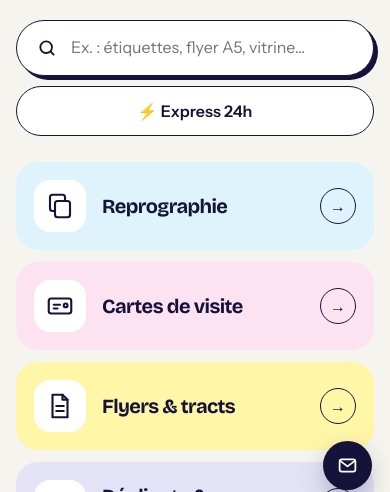
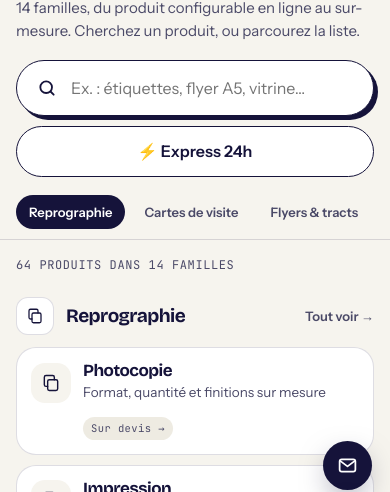
Before and after one commit to mauripresse/mauripresse, a plain HTML site: page catalogue.html in a window 390 px wide. Shown: the part 278-770 px from the top of the page. Drawn offline with nearby package versions, Linux system fonts and the light colour scheme.

Commit message:
Mise à jour du site (13/11/2026 11:46)

```diff
--- a/assets/style.css
+++ b/assets/style.css
@@ -355,18 +355,6 @@ a:hover > .arrow, .btn:hover .arrow { transform: translateX(4px); }
 
 /* ---------- Catalogue ---------- */
 .catalog { display: grid; grid-template-columns: 250px minmax(0, 1fr); gap: clamp(24px, 4vw, 56px); padding-top: 36px; align-items: start; }
-.side { position: sticky; top: 150px; max-height: calc(100vh - 170px); overflow-y: auto; }
-.side input { width: 100%; padding: 12px 16px; border-radius: 12px; border: 1.5px solid var(--ink); background: var(--white); margin-bottom: 16px; }
-.side a { display: flex; justify-content: space-between; gap: 10px; padding: 8px 12px; border-radius: 10px; font-size: 14.5px; font-weight: 500; }
-.side a:hover { background: var(--paper-2); }
-.side a span { font-family: var(--mono); font-size: 11px; color: var(--ink-soft); }
-.toggle { display: flex; align-items: center; gap: 10px; padding: 12px; margin-bottom: 12px; border-radius: 12px; background: var(--white); border: 1px solid var(--line); font-size: 14px; font-weight: 600; cursor: pointer; }
-.toggle input { width: 18px; height: 18px; margin: 0; accent-color: var(--magenta); }
-.cgroup { padding-block: 28px; border-bottom: 1px solid var(--line); scroll-margin-top: 160px; }
-.cgroup:first-child { padding-top: 0; }
-.cgroup__head { display: flex; align-items: baseline; gap: 14px; margin-bottom: 18px; }
-.cgroup__head h2 { font-size: clamp(24px, 3vw, 34px); }
-.cgroup__head span { font-family: var(--mono); font-size: 12px; color: var(--cyan); }
 .items { display: grid; grid-template-columns: repeat(auto-fill, minmax(230px, 1fr)); gap: 10px; }
 .item { display: flex; flex-direction: column; gap: 10px; justify-content: space-between; min-height: 104px; padding: 16px; border-radius: var(--radius); background: var(--white); border: 1px solid var(--line); transition: border-color .15s, transform .15s, box-shadow .15s; }
 .item:hover { border-color: var(--ink); transform: translateY(-3px); box-shadow: 4px 4px 0 var(--ink); }
@@ -541,7 +529,6 @@ h1 sup, h2 sup { font-size: .5em; vertical-align: super; }
 .chips { display: flex; flex-wrap: wrap; gap: 8px; }
 .chips a { padding: 9px 16px; border-radius: 999px; border: 1.5px solid var(--ink); font-weight: 600; font-size: 14.5px; transition: background .15s, color .15s; }
 .chips a:hover { background: var(--ink); color: #fff; }
-.cgroup__head h2 a:hover { color: var(--cyan); }
 
 /* ---------- Page panier ---------- */
 .stepper { display: flex; flex-wrap: wrap; gap: 8px 22px; padding: 0; margin: 6px 0 0; list-style: none; counter-reset: st; font-family: var(--mono); font-size: 12px; text-transform: uppercase; letter-spacing: .05em; color: var(--ink-soft); }
@@ -838,22 +825,8 @@ h1 sup, h2 sup { font-size: .5em; vertical-align: super; }
   .recap dl { display: none; }
   .assure { display: none; }
 
-  /* Catalogue : une famille à la fois */
-  .side nav { display: none; }
-  .cgroup { padding-block: 0; }
-  .cgroup__head { margin: 0; padding: 16px 0; cursor: pointer; align-items: center; }
-  .cgroup__head h2 { font-size: 20px; }
-  .cgroup__head h2 a { pointer-events: none; }
-  .cgroup__head em { display: block; margin-left: auto; font-family: var(--mono); font-size: 12px; color: var(--ink-soft); }
-  .cgroup__head::after { content: "+"; font-family: var(--mono); font-size: 18px; }
-  .cgroup.is-open .cgroup__head::after { content: "–"; }
-  .cgroup .items { display: none; padding-bottom: 18px; }
-  .cgroup.is-open .items, .filtering .cgroup .items, .items--lg { display: grid; animation: up .35s cubic-bezier(.2,.8,.2,1); }
-  .item { min-height: 0; padding: 14px; }
   .items--lg .item { min-height: 0; padding: 16px; }
   .items--lg .item p { display: none; }
-  .section .cgroup__head { cursor: default; padding: 0 0 14px; }
-  .section .cgroup__head::after { content: none; }
 }
 
 /* L'en-tête reste collé en haut : pas de conteneur de défilement sur body */
@@ -1016,24 +989,27 @@ body { overflow-x: clip; }
 .cbar__x input:checked + span { background: var(--magenta); border-color: var(--magenta); color: #fff; }
 .cbar__x input:focus-visible + span { outline: 3px solid var(--cyan); outline-offset: 2px; }
 
-.fams { display: grid; grid-template-columns: repeat(3, minmax(0, 1fr)); gap: 20px; }
-.fam { display: flex; flex-direction: column; gap: 22px; padding: 28px; min-height: 250px; border-radius: 26px; background: var(--white); transition: transform .25s cubic-bezier(.2,.8,.2,1), box-shadow .25s; -webkit-tap-highlight-color: transparent; }
-.fam.t1 { background: var(--cyan-soft); } .fam.t2 { background: #fde3f1; } .fam.t3 { background: #fff6a8; } .fam.t4 { background: #e4e2f6; }
-.fam__ico { width: 60px; height: 60px; border-radius: 18px; background: var(--white); display: grid; place-items: center; transition: transform .35s cubic-bezier(.2,.8,.2,1), background .2s, color .2s; }
-.fam__ico svg { width: 30px; height: 30px; }
-.fam__txt { flex: 1; }
-.fam h2 { font-size: 28px; }
-.fam p { color: var(--ink-soft); margin-top: 8px; font-size: 15.5px; }
-.fam__foot { display: flex; align-items: center; gap: 10px; font-family: var(--mono); font-size: 12px; text-transform: uppercase; letter-spacing: .04em; color: var(--ink-soft); }
-.fam__go { margin-left: auto; width: 40px; height: 40px; border-radius: 50%; border: 1.5px solid var(--ink); color: var(--ink); display: grid; place-items: center; font-family: var(--body); font-size: 16px; transition: transform .25s, background .2s, color .2s; }
-.fam:hover { transform: translateY(-6px); box-shadow: 0 26px 44px -24px rgba(21,19,58,.45); }
-.fam:hover .fam__ico { transform: rotate(-8deg) scale(1.08); background: var(--ink); color: #fff; }
-.fam:hover .fam__go { background: var(--ink); color: #fff; transform: rotate(-45deg); }
-.fam:active { transform: scale(.98); }
+/* Catalogue : barre de navigation des familles, collante sous l'en-tête */
+.cnav { position: sticky; top: 112px; z-index: 30; background: rgba(246,244,238,.96); backdrop-filter: blur(10px); border-bottom: 1px solid var(--line); margin-top: 8px; }
+.cnav__track { max-width: var(--wrap); margin: 0 auto; padding: 12px var(--gutter); display: flex; gap: 6px; overflow-x: auto; scrollbar-width: none; }
+.cnav__track::-webkit-scrollbar { display: none; }
+.cnav__track a { flex: none; padding: 8px 16px; border-radius: 999px; font-size: 13.5px; font-weight: 600; color: var(--ink-soft); white-space: nowrap; transition: background .15s, color .15s; }
+.cnav__track a:hover { background: var(--paper-2); color: var(--ink); }
+.cnav__track a.is-on { background: var(--ink); color: #fff; }
+.ccount { padding-top: 22px; font-family: var(--mono); font-size: 12px; text-transform: uppercase; letter-spacing: .05em; color: var(--ink-soft); }
 
-.rhead { display: flex; justify-content: space-between; align-items: center; gap: 16px; flex-wrap: wrap; margin-bottom: 22px; }
-.rhead h2 { font-size: clamp(24px, 3vw, 36px); }
-.rlist { display: grid; gap: 10px; max-width: 920px; }
+/* Catalogue : une section par famille, produits en liste */
+.cgroup { padding-block: 32px; border-bottom: 1px solid var(--line); scroll-margin-top: 160px; }
+.cgroup:last-child { border-bottom: 0; }
+.cgroup__head { display: flex; align-items: center; gap: 16px; margin-bottom: 16px; }
+.cgroup__ico { width: 46px; height: 46px; flex: none; border-radius: 14px; background: var(--white); border: 1px solid var(--line); display: grid; place-items: center; }
+.cgroup__ico svg { width: 22px; height: 22px; }
+.cgroup__head h2 { font-size: clamp(21px, 2.6vw, 28px); }
+.cgroup__head p { display: none; }
+.cgroup__n { font-family: var(--mono); font-size: 12px; color: var(--cyan); white-space: nowrap; }
+.cgroup__all { margin-left: auto; flex: none; font-size: 13.5px; font-weight: 600; color: var(--ink-soft); white-space: nowrap; }
+.cgroup__all:hover { color: var(--ink); text-decoration: underline; text-underline-offset: 3px; }
+.rlist { display: grid; gap: 10px; }
 .rrow { display: grid; grid-template-columns: auto minmax(0, 1fr) auto; gap: 18px; align-items: center; padding: 18px 22px; border-radius: 20px; background: var(--white); border: 1px solid var(--line); transition: border-color .15s, transform .15s, box-shadow .15s; }
 .rrow:hover { border-color: var(--ink); transform: translateX(6px); box-shadow: 4px 4px 0 var(--ink); }
 .rrow__ico { width: 48px; height: 48px; border-radius: 14px; background: var(--paper); display: grid; place-items: center; }
@@ -1044,24 +1020,28 @@ body { overflow-x: clip; }
 .rrow__p b { font-family: var(--display); font-size: 18px; color: var(--ink); }
 [hidden] { display: none !important; }
 
-@media (max-width: 1020px) { .fams { grid-template-columns: repeat(2, minmax(0, 1fr)); } }
 @media (max-width: 720px) {
   .pagehead--plain { padding-bottom: 0; }
   .cbar { flex-direction: column; margin-top: 18px; gap: 10px; }
   .cbar__search { height: 56px; flex: none; box-shadow: 4px 4px 0 var(--ink); }
   .cbar__search input { font-size: 16px; }
   .cbar__x span { justify-content: center; width: 100%; padding: 12px; }
-  .fams { grid-template-columns: 1fr; gap: 12px; }
-  .fam { flex-direction: row; align-items: center; gap: 16px; min-height: 0; padding: 18px; border-radius: 22px; }
-  .fam__ico { width: 52px; height: 52px; border-radius: 16px; flex: none; }
-  .fam h2 { font-size: 20px; }
-  .fam p { display: none; }
-  .fam__foot { gap: 0; }
-  .fam__foot > span:not(.fam__go) { display: none; }
-  .fam__go { width: 36px; height: 36px; }
-  .fam__txt::after { content: attr(data-n); }
-  .rrow { grid-template-columns: auto minmax(0, 1fr); padding: 16px; gap: 14px; }
-  .rrow__p { grid-column: 2; }
+  .cnav { top: 94px; }
+  .cnav__track { padding-block: 10px; }
+  .cnav__track a { padding: 7px 13px; font-size: 13px; }
+  .ccount { padding-top: 16px; }
+  .cgroup { padding-block: 22px; }
+  .cgroup__head { gap: 12px; margin-bottom: 12px; }
+  .cgroup__ico { width: 38px; height: 38px; border-radius: 12px; }
+  .cgroup__ico svg { width: 18px; height: 18px; }
+  .cgroup__head h2 { font-size: 19px; }
+  .cgroup__n { display: none; }
+  .cgroup__all { font-size: 13px; }
+  .rrow { grid-template-columns: auto minmax(0, 1fr); padding: 14px; gap: 12px; }
+  .rrow__ico { width: 40px; height: 40px; }
+  .rrow__ico svg { width: 20px; height: 20px; }
+  .rrow__p { grid-column: 2; margin-top: 2px; }
+  .rrow h3 { font-size: 16px; }
   .rrow h3 { font-size: 17px; }
 
   /* Page devis sur téléphone : contacter d'abord, formulaire épuré, infos ensuite */
--- a/catalogue.html
+++ b/catalogue.html
@@ -19,8 +19,8 @@
 <main>
   <section class="pagehead pagehead--plain"><div class="wrap">
     <nav class="crumbs" aria-label="Fil d'Ariane"><a href="index.html">Accueil</a><span>/</span><span>Catalogue</span></nav>
-    <h1>Que voulez-vous <span class="h-accent">imprimer ?</span></h1>
-    <p>Choisissez une famille, ou cherchez directement un produit.</p>
+    <h1>Tout ce qui <span class="h-accent">s'imprime,</span> classé par famille.</h1>
+    <p>14 familles, du produit configurable en ligne au sur-mesure. Cherchez un produit, ou parcourez la liste.</p>
 
     <div class="cbar">
       <div class="cbar__search">
@@ -33,19 +33,28 @@
     </div>
   </div></section>
 
-  <!-- Vue par défaut : les 14 familles -->
-  <section class="section section--tight" id="view-families"><div class="wrap">
-    <div class="fams" id="fams"></div>
-  </div></section>
+  <nav class="cnav" aria-label="Aller à une famille" id="cnav"><div class="cnav__track" id="cnav-track"></div></nav>
 
-  <!-- Vue recherche : les produits trouvés -->
-  <section class="section section--tight" id="view-results" hidden><div class="wrap">
-    <div class="rhead"><h2 id="r-title"></h2><button type="button" class="btn btn--ghost btn--sm" id="back">← Toutes les familles</button></div>
-    <div class="rlist" id="rlist"></div>
+  <div class="wrap">
+    <p class="ccount" id="ccount" aria-live="polite"></p>
+    <div id="cgroups"></div>
     <div class="cempty" id="noresult" hidden>
       <h2>Aucun produit trouvé.</h2>
       <p>Nous imprimons aussi sur mesure : décrivez-nous votre projet, l'équipe vous répond avec un prix et un délai.</p>
       <div class="hero__cta"><a class="btn" href="contact.html">Demander un devis <span class="arrow">→</span></a></div>
+    </div>
+  </div>
+
+  <section class="section section--tight"><div class="wrap">
+    <div class="urgent">
+      <div>
+        <h2>Un produit qui n'est pas dans la liste&nbsp;?</h2>
+        <p>Nous imprimons aussi sur mesure. Décrivez votre projet, l'équipe PAO vous répond avec un prix et un délai.</p>
+      </div>
+      <div class="urgent__cta">
+        <a class="btn" href="contact.html">Demander un devis <span class="arrow">→</span></a>
+        <a class="btn btn--ghost" href="tel:0147707924">01 47 70 79 24</a>
+      </div>
     </div>
   </div></section>
 </main>
@@ -55,47 +64,84 @@
   const params = new URLSearchParams(location.search);
   const filter = document.getElementById("filter"), express = document.getElementById("express"), clear = document.getElementById("clear");
   const norm = (s) => s.toLowerCase().normalize("NFD").replace(/[̀-ͯ]/g, "");
+  const row = (it, c) => {
+    const k = typeof it !== "string";
+    return `<a class="rrow" href="${itemHref(it)}" data-name="${esc(norm(itemName(it) + " " + c.name))}" data-x="${k ? 1 : 0}">
+      <span class="rrow__ico">${catIcon(c.id)}</span>
+      <div><h3>${esc(itemName(it))}</h3><p>${k ? "Configuration en ligne, prix immédiat" : "Format, quantité et finitions sur mesure"}</p></div>
+      ${k ? `<span class="rrow__p">dès <b>${eur(computePrice(it.p, 0, [it.o || 0], "std"))}</b> HT<span class="pill">24h</span></span>` : `<span class="rrow__p"><span class="pill pill--soft">Sur devis →</span></span>`}
+    </a>`;
+  };
 
-  /* Familles */
-  document.getElementById("fams").innerHTML = CATS.map((c, i) => {
-    const conf = c.items.some((it) => typeof it !== "string");
-    return `<a class="fam t${(i % 4) + 1}" href="categorie.html?c=${c.id}">
-      <span class="fam__ico">${catIcon(c.id)}</span>
-      <div class="fam__txt">
-        <h2>${esc(c.name)}</h2>
-        <p>${esc(c.blurb)}</p>
+  document.getElementById("cnav-track").innerHTML = CATS.map((c) => `<a href="#${c.id}" data-nav="${c.id}">${esc(c.name)}</a>`).join("");
+  document.getElementById("cgroups").innerHTML = CATS.map((c, i) => `
+    <section class="cgroup" id="${c.id}">
+      <div class="cgroup__head">
+        <span class="cgroup__ico">${catIcon(c.id)}</span>
+        <div><h2>${esc(c.name)}</h2><p>${esc(c.blurb)}</p></div>
+        <span class="cgroup__n" id="n-${c.id}"></span>
+        <a class="cgroup__all" href="categorie.html?c=${c.id}">Tout voir <span class="arrow">→</span></a>
       </div>
-      <div class="fam__foot"><span>${c.items.length} produit${c.items.length > 1 ? "s" : ""}</span>${conf ? '<span class="pill">24h</span>' : ""}<span class="fam__go">→</span></div>
-    </a>`;
-  }).join("");
+      <div class="rlist">${c.items.map((it) => row(it, c)).join("")}</div>
+    </section>`).join("");
 
-  /* Produits (pour la recherche) */
-  const ALL = CATS.flatMap((c) => c.items.map((it) => ({ it, c, conf: typeof it !== "string", s: norm(itemName(it) + " " + c.name) })));
-  const row = (x) => `<a class="rrow" href="${itemHref(x.it)}">
-      <span class="rrow__ico">${catIcon(x.c.id)}</span>
-      <div><h3>${esc(itemName(x.it))}</h3><p>${esc(x.c.name)}</p></div>
-      ${x.conf ? `<span class="rrow__p">dès <b>${eur(computePrice(x.it.p, 0, [x.it.o || 0], "std"))}</b> HT <span class="pill">24h</span></span>` : `<span class="rrow__p"><span class="pill pill--soft">Sur devis →</span></span>`}
-    </a>`;
+  const groups = [...document.querySelectorAll(".cgroup")], navLinks = [...document.querySelectorAll("[data-nav]")];
+  const totalCount = CATS.reduce((n, c) => n + c.items.length, 0);
 
   function apply() {
-    const q = norm(filter.value.trim()), x = express.checked, active = !!q || x;
+    const q = norm(filter.value.trim()), x = express.checked;
     clear.hidden = !q;
-    document.getElementById("view-families").hidden = active;
-    document.getElementById("view-results").hidden = !active;
-    if (!active) return;
-    const words = q.split(/\s+/).filter(Boolean);
-    const hits = ALL.filter((p) => words.every((w) => p.s.includes(w)) && (!x || p.conf));
-    document.getElementById("r-title").textContent = hits.length + " produit" + (hits.length > 1 ? "s" : "") + (x && !q ? " disponibles en express 24h" : " trouvé" + (hits.length > 1 ? "s" : ""));
-    document.getElementById("rlist").innerHTML = hits.map(row).join("");
-    document.getElementById("noresult").hidden = hits.length > 0;
+    let visible = 0;
+    groups.forEach((g) => {
+      let n = 0;
+      g.querySelectorAll(".rrow").forEach((r) => {
+        const ok = (!q || r.dataset.name.includes(q)) && (!x || r.dataset.x === "1");
+        r.style.display = ok ? "" : "none";
+        if (ok) n++;
+      });
+      g.hidden = n === 0;
+      g.querySelector(`#n-${g.id}`).textContent = n + " produit" + (n > 1 ? "s" : "");
+      document.querySelector(`[data-nav="${g.id}"]`).style.display = n === 0 ? "none" : "";
+      visible += n;
+    });
+    document.getElementById("ccount").textContent = q || x
+      ? visible + " produit" + (visible > 1 ? "s" : "") + (x && !q ? " disponibles en express 24h" : " trouvé" + (visible > 1 ? "s" : ""))
+      : totalCount + " produits dans 14 familles";
+    document.getElementById("noresult").hidden = visible > 0;
+    document.getElementById("cgroups").hidden = visible === 0;
   }
   filter.value = params.get("q") || "";
   express.checked = params.get("express") === "1";
   filter.addEventListener("input", apply);
   express.addEventListener("change", apply);
   clear.addEventListener("click", () => { filter.value = ""; apply(); filter.focus(); });
-  document.getElementById("back").addEventListener("click", () => { filter.value = ""; express.checked = false; apply(); });
   apply();
+
+  /* La barre des familles colle juste sous l'en-tête, même quand celui-ci se range sur téléphone */
+  const cnav = document.getElementById("cnav"), headerEl = document.querySelector(".header");
+  const syncTop = () => { cnav.style.top = Math.max(0, headerEl.getBoundingClientRect().bottom) + "px"; };
+  window.addEventListener("scroll", () => requestAnimationFrame(syncTop), { passive: true });
+  window.addEventListener("resize", syncTop);
+  headerEl.addEventListener("transitionend", syncTop);
+  syncTop();
+
+  /* Famille active dans la barre de navigation, selon le défilement */
+  let current = null;
+  const onScroll = () => {
+    const y = cnav.getBoundingClientRect().bottom + 4;
+    let on = groups.find((g) => !g.hidden && g.getBoundingClientRect().top <= y) || groups.find((g) => !g.hidden);
+    for (const g of groups) { if (g.hidden) continue; if (g.getBoundingClientRect().top <= y) on = g; else break; }
+    if (on && on !== current) {
+      current = on;
+      navLinks.forEach((a) => a.classList.toggle("is-on", a.dataset.nav === on.id));
+      const link = navLinks.find((a) => a.dataset.nav === on.id);
+      if (link) link.scrollIntoView({ block: "nearest", inline: "center", behavior: "smooth" });
+    }
+  };
+  let tick = false;
+  window.addEventListener("scroll", () => { if (!tick) { tick = true; requestAnimationFrame(() => { tick = false; onScroll(); }); } }, { passive: true });
+  onScroll();
+  if (location.hash) { const g = document.getElementById(location.hash.slice(1)); if (g) setTimeout(() => g.scrollIntoView({ block: "start" }), 50); }
 })();
 </script>
 </body>
```
